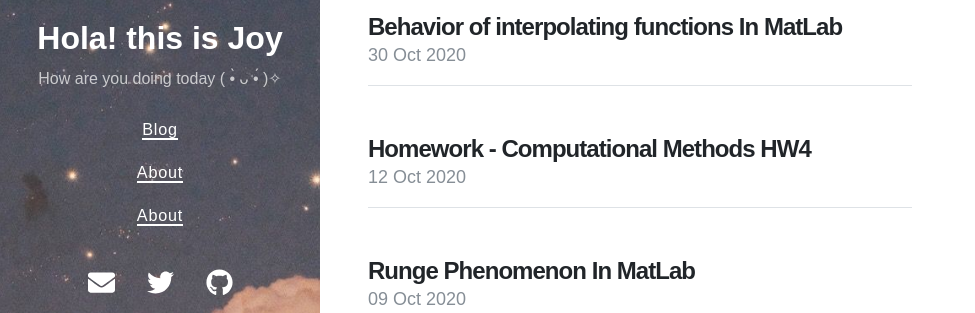
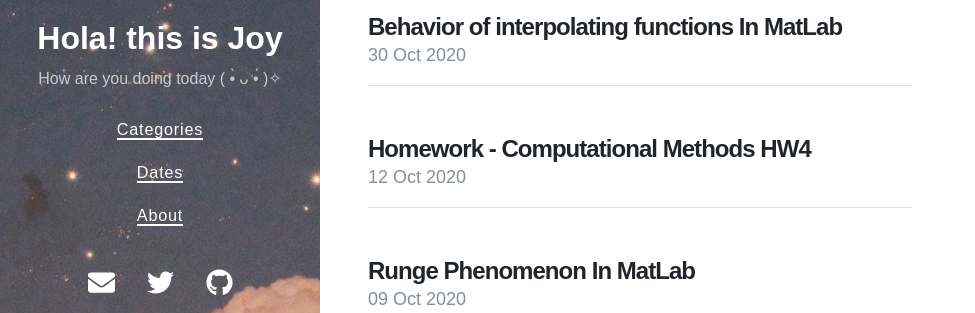
Before and after one commit to Joy3Luo/mathnotes, a Jekyll site: the page built from index.html, in a window 1280 px wide. Shown: the part 338-651 px from the top of the page, without its empty margins (0-975 px from the left). Built offline with Jekyll 4.4.1, drawn with Linux system fonts in a browser that asks for light colours; nearby versions of some CDN libraries; the list of posts is cut into pages by our own code.

Commit message:
Update navigation.yml

```diff
--- a/_data/navigation.yml
+++ b/_data/navigation.yml
@@ -1,6 +1,6 @@
-- title: Blog
+- title: Categories
   url: https://joy3luo.github.io/mathnotes/tags/
+- title: Dates
+  url: https://joy3luo.github.io/mathnotes/dates/
 - title: About
   url: /about/
-- title: About
-  url: /about/
```
